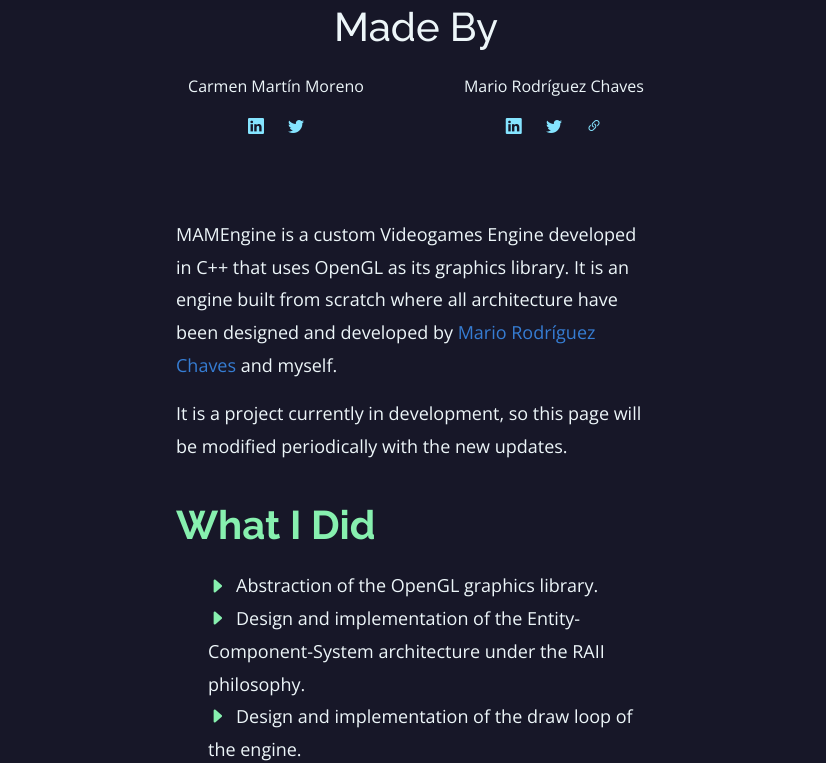
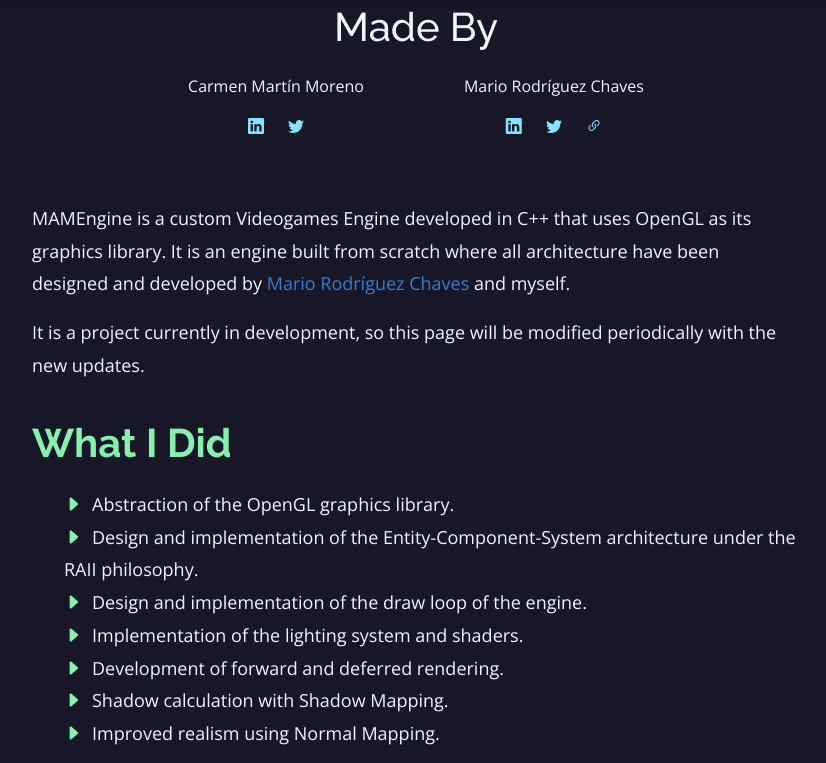
Before and after one commit to cmartin27/Portfolio, a plain HTML site: page projects/mamengine.html in a window 1280 px wide. Shown: the part 931-1694 px from the top of the page, without its empty margins (224-1050 px from the left). Drawn offline with nearby package versions, Linux system fonts and the light colour scheme.

Commit message:
updated style to fix smaller resolutions

```diff
--- a/assets/css/style.css
+++ b/assets/css/style.css
@@ -809,10 +809,10 @@ section {
 .projects .description {
   position: relative;
   background-color: #171728;
-  padding-right: 400px;
-  padding-left: 400px;
-  padding-top: 80px;
-  padding-bottom: 80px;
+  padding-right: 20%;
+  padding-left: 20%;
+  padding-top: 5%;
+  padding-bottom: 5%;
   height: fit-content;
 }
 
```
